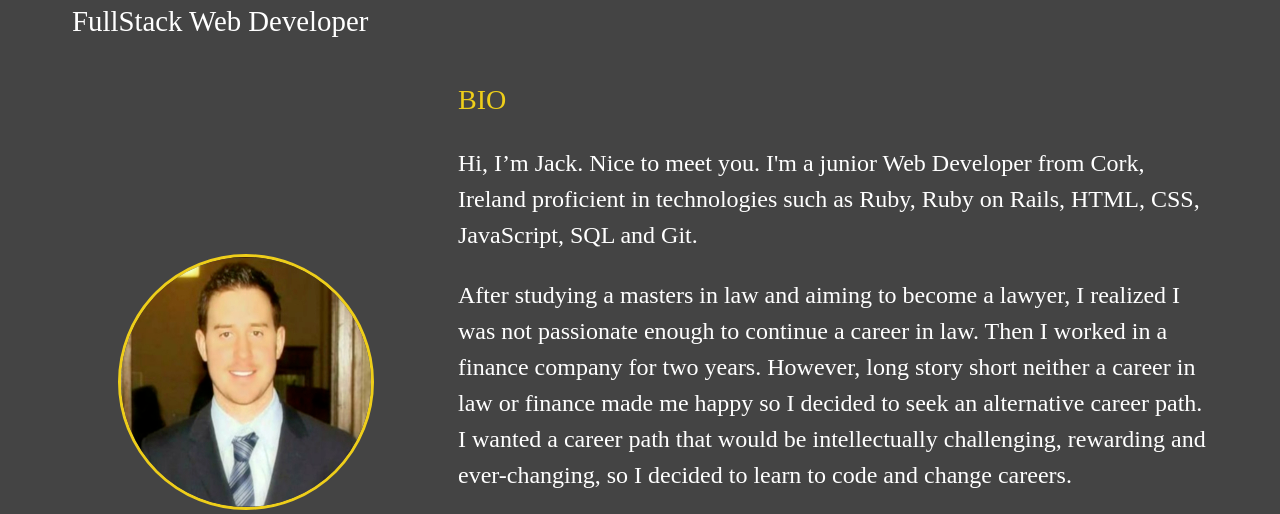
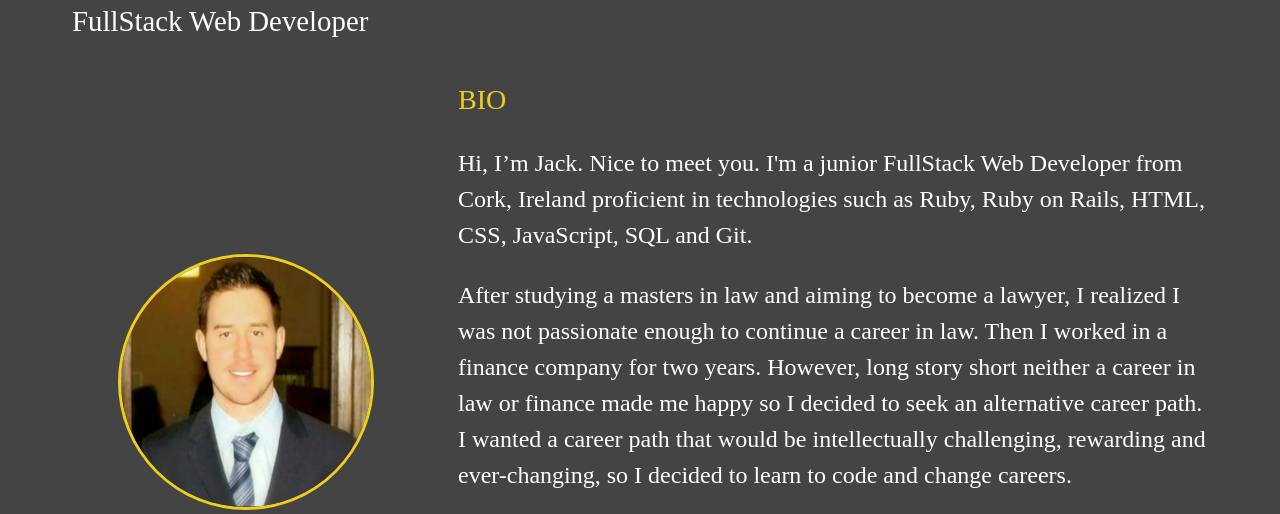
Before and after one commit to jackjoconnor/Porfolio-Website, a website: page dist/about.html in a window 1280 px wide. Shown: the part 211-725 px from the top of the page. Drawn offline with Linux system fonts and the light colour scheme.

Commit message:
Edited bio on About page.

```diff
--- a/dist/about.html
+++ b/dist/about.html
@@ -60,7 +60,8 @@
 
             <div class="bio">
                 <h3 class="text-secondary">BIO</h3>
-                <p>Hi, I’m Jack. Nice to meet you. I'm a junior Web Developer from Cork, Ireland proficient in
+                <p>Hi, I’m Jack. Nice to meet you. I'm a junior FullStack Web Developer from Cork, Ireland proficient
+                    in
                     technologies
                     such as Ruby, Ruby on Rails, HTML, CSS, JavaScript, SQL and Git.</p>
                 <p>After studying a masters in law and aiming to become a lawyer, I realized I was not passionate
```
